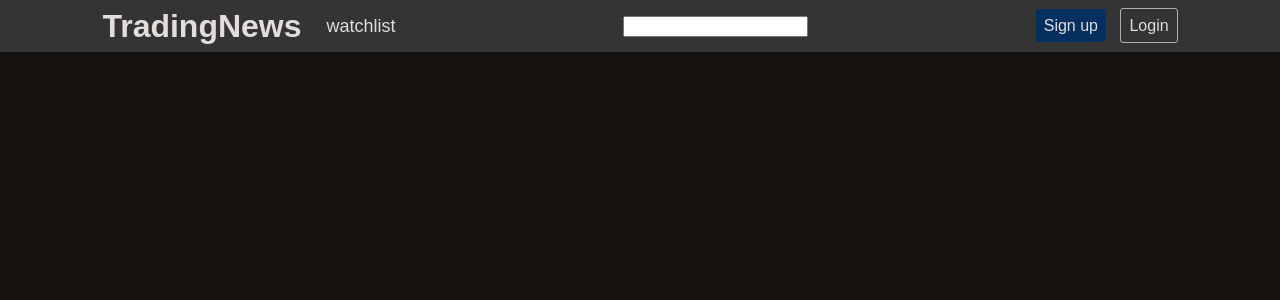
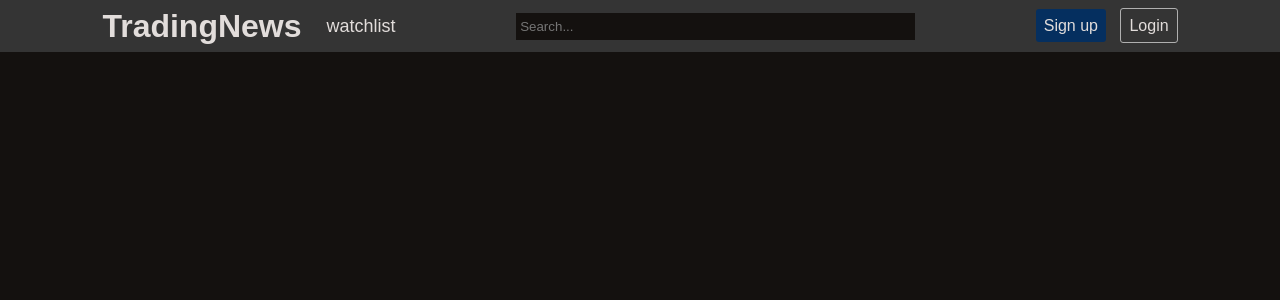
Before and after one commit to Souce01/TradingNews, a Django app: page / in a window 1280 px wide. Shown: the top 300 px of the page. Run offline with Django 3.2, Linux system fonts and the light colour scheme.

Commit message:
work in progress

```diff
--- a/TradingNews/static/Site/style.css
+++ b/TradingNews/static/Site/style.css
@@ -36,7 +36,12 @@ a{
 }
 
 .navbar-search-field{
-
+  width: 391px;
+  height: 25px;
+  background-color: #14110F;
+  color: #CDCDCD;
+  padding: 1px 4px;
+  border: none;
 }
 
 .sign-up-button, .login-button{
--- a/TradingNews/templates/base.html
+++ b/TradingNews/templates/base.html
@@ -18,7 +18,7 @@
                     <a href=""><h1 class="navbar-title">TradingNews</h1></a>
                     <a href="" class="navbar-options-element">watchlist</a>
                 </div>
-                <input type="text" class="navbar-search-field">
+                <input type="text" class="navbar-search-field" placeholder="Search...">
                 <div>
                     <a class="sign-up-button">Sign up</a>
                     <a class="login-button">Login</a>
```
Also changed, not shown: TradingNews/static/Site/loop.svg (added), TradingNews/static/Site/script.js (line endings or trailing spaces).
